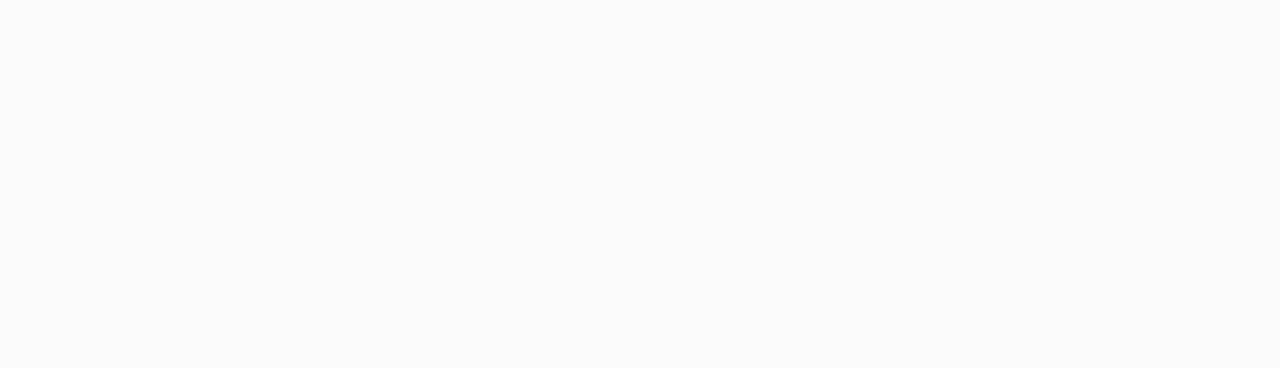
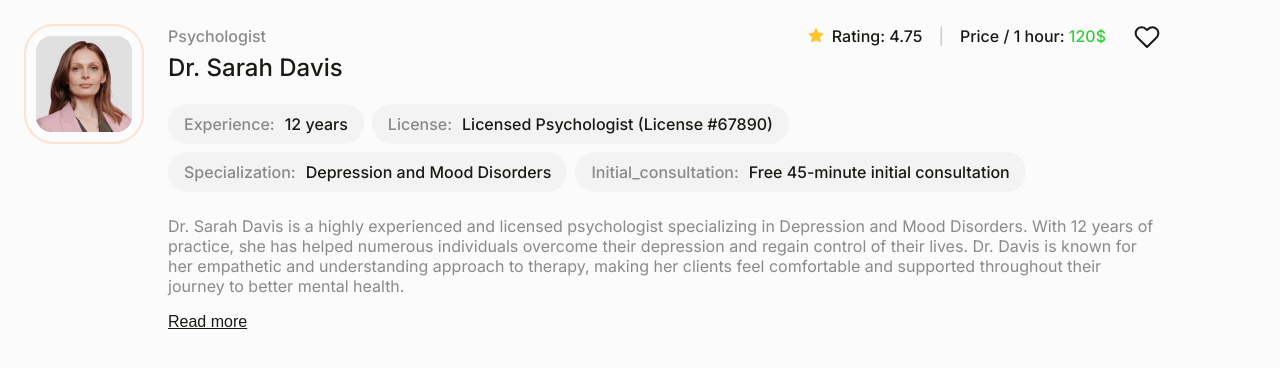
Before and after one commit to IrinaV1/psychology-marketplace, a Next.js app: page /psychologists in a window 1280 px wide. Shown: the top 368 px of the page. Built offline with nearby package versions, Linux system fonts and the light colour scheme.

Commit message:
add psychologist cards markup

```diff
--- a/app/(public)/psychologists/page.tsx
+++ b/app/(public)/psychologists/page.tsx
@@ -1,10 +1,11 @@
-
+import Card from '@/components/Card/Card';
 import css from './Psychologists.module.css';
 
 export default function PsychologistsPage() {
   return (
     <div className={css.page}>
       <main className={css.main}>
+        <Card />
       </main>
     </div>
   );
--- /dev/null
+++ b/components/Card/Card.module.css
@@ -0,0 +1,158 @@
+.cardContainer {
+  position: relative;
+  display: flex;
+  justify-content: flex-start;
+  gap: 24px;
+  padding: 24px;
+  border-radius: 24px;
+  max-width: 1184px;
+  height: 358px;
+  background-color: #fbfbfb;
+}
+.containerAvatar {
+  display: flex;
+  justify-content: center;
+  align-items: center;
+
+  border: 2px solid rgba(252, 131, 44, 0.2);
+  border-radius: 30px;
+  width: 120px;
+  height: 120px;
+  flex-shrink: 0;
+}
+.cardAvatar {
+  width: 96px;
+  height: 96px;
+  flex-shrink: 0;
+}
+.containerInfo {
+  display: flex;
+  flex-direction: column;
+  justify-content: flex-start;
+  gap: 24px;
+  height: auto;
+}
+.containerInfo > :last-child {
+  margin-top: -10px;
+}
+.wrapperAbout {
+  max-width: 174px;
+  display: flex;
+  flex-direction: column;
+  gap: 8px;
+}
+.cardProfession {
+  font-weight: 500;
+  font-size: 16px;
+  line-height: 1.5;
+  color: #8a8a89;
+}
+
+.cardUserName {
+  font-weight: 500;
+  font-size: 24px;
+  line-height: 1;
+  color: #191a15;
+  white-space: nowrap;
+}
+
+.list {
+  display: flex;
+  gap: 8px;
+  flex-wrap: wrap;
+}
+
+.item {
+  display: flex;
+  align-items: center;
+  justify-content: center;
+  flex-direction: row;
+
+  border-radius: 24px;
+  padding: 8px 16px;
+
+  height: 40px;
+
+  background-color: #f3f3f3;
+}
+
+.itemLabel {
+  font-weight: 500;
+  font-size: 16px;
+  line-height: 1.5;
+  color: #8a8a89;
+}
+.itemValue {
+  color: #191a15;
+  margin-left: 10px;
+}
+
+.description {
+  font-weight: 400;
+  font-size: 16px;
+  line-height: 1.25;
+  color: rgba(25, 26, 21, 0.5);
+}
+.readMoreBtn {
+  display: flex;
+  justify-content: flex-start;
+  font-weight: 500;
+  font-size: 16px;
+  line-height: 1.5;
+  text-decoration: underline;
+  text-decoration-skip-ink: none;
+  color: #191a15;
+  background-color: transparent;
+  width: 82px;
+  height: 24px;
+}
+.cardMeta {
+  position: absolute;
+  top: 24px;
+  right: 78px;
+  display: flex;
+  align-items: center;
+  justify-content: space-between;
+}
+
+.cardStats {
+  display: flex;
+  align-items: center;
+}
+.cardStar {
+  fill: #ffc531;
+  margin-right: 8px;
+}
+.rating,
+.price {
+  font-weight: 500;
+  font-size: 16px;
+  line-height: 1.5;
+  color: #191a15;
+}
+.rating::after {
+  content: '|';
+  margin: 0 16px;
+  color: rgba(25, 26, 21, 0.2);
+  height: 16;
+}
+.accentPrice {
+  color: #38cd3e;
+}
+.cardHeart {
+  fill: transparent;
+  stroke-width: 2px;
+  stroke: #191a15;
+}
+.favoriteButton {
+  position: absolute;
+  top: 24px;
+  right: 24px;
+  display: flex;
+  align-items: center;
+  justify-content: center;
+  padding: 0;
+  border: none;
+  background: transparent;
+  cursor: pointer;
+}
--- /dev/null
+++ b/components/Card/Card.tsx
@@ -0,0 +1,91 @@
+'use client';
+
+import Image from 'next/image';
+import css from './Card.module.css';
+export default function Card() {
+  return (
+    <div className={css.cardContainer}>
+      <div className={css.containerAvatar}>
+        <Image
+          className={css.cardAvatar}
+          src="/user.jpg"
+          alt="user"
+          width={96}
+          height={96}
+        />
+      </div>
+      <div className={css.containerInfo}>
+        <div className={css.wrapperAbout}>
+          <p className={css.cardProfession}>Psychologist</p>
+          <p className={css.cardUserName}>Dr. Sarah Davis</p>
+        </div>
+        <ul className={css.list}>
+          <li className={css.item}>
+            <p className={css.itemLabel}>
+              Experience:
+              <span className={css.itemValue}>12 years</span>
+            </p>
+          </li>
+          <li className={css.item}>
+            <p className={css.itemLabel}>
+              License:
+              <span className={css.itemValue}>
+                Licensed Psychologist (License #67890)
+              </span>
+            </p>
+          </li>
+          <li className={css.item}>
+            <p className={css.itemLabel}>
+              Specialization:
+              <span className={css.itemValue}>
+                Depression and Mood Disorders
+              </span>
+            </p>
+          </li>
+          <li className={css.item}>
+            <p className={css.itemLabel}>
+              Initial_consultation:
+              <span className={css.itemValue}>
+                Free 45-minute initial consultation
+              </span>
+            </p>
+          </li>
+        </ul>
+        <div className={css.description}>
+          Dr. Sarah Davis is a highly experienced and licensed psychologist
+          specializing in Depression and Mood Disorders. With 12 years of
+          practice, she has helped numerous individuals overcome their
+          depression and regain control of their lives. Dr. Davis is known for
+          her empathetic and understanding approach to therapy, making her
+          clients feel comfortable and supported throughout their journey to
+          better mental health.
+        </div>
+        <button className={css.readMoreBtn} type="button">
+          Read more
+        </button>
+      </div>
+      <div className={css.cardMeta}>
+        <div className={css.cardStats}>
+          <svg className={css.cardStar} width="16" height="16">
+            <use href="/icons.svg#icon-star" />
+          </svg>
+          <p className={css.rating}>
+            Rating: <span>4.75</span>
+          </p>
+          <p className={css.price}>
+            Price / 1 hour: <span className={css.accentPrice}>120$</span>
+          </p>
+        </div>
+      </div>
+      <button
+        className={css.favoriteButton}
+        type="button"
+        aria-label="Add to favorites"
+      >
+        <svg className={css.cardHeart} width="26" height="26">
+          <use href="/icons.svg#icon-heart" />
+        </svg>
+      </button>
+    </div>
+  );
+}
```
Also changed, not shown: public/user.jpg (added).
